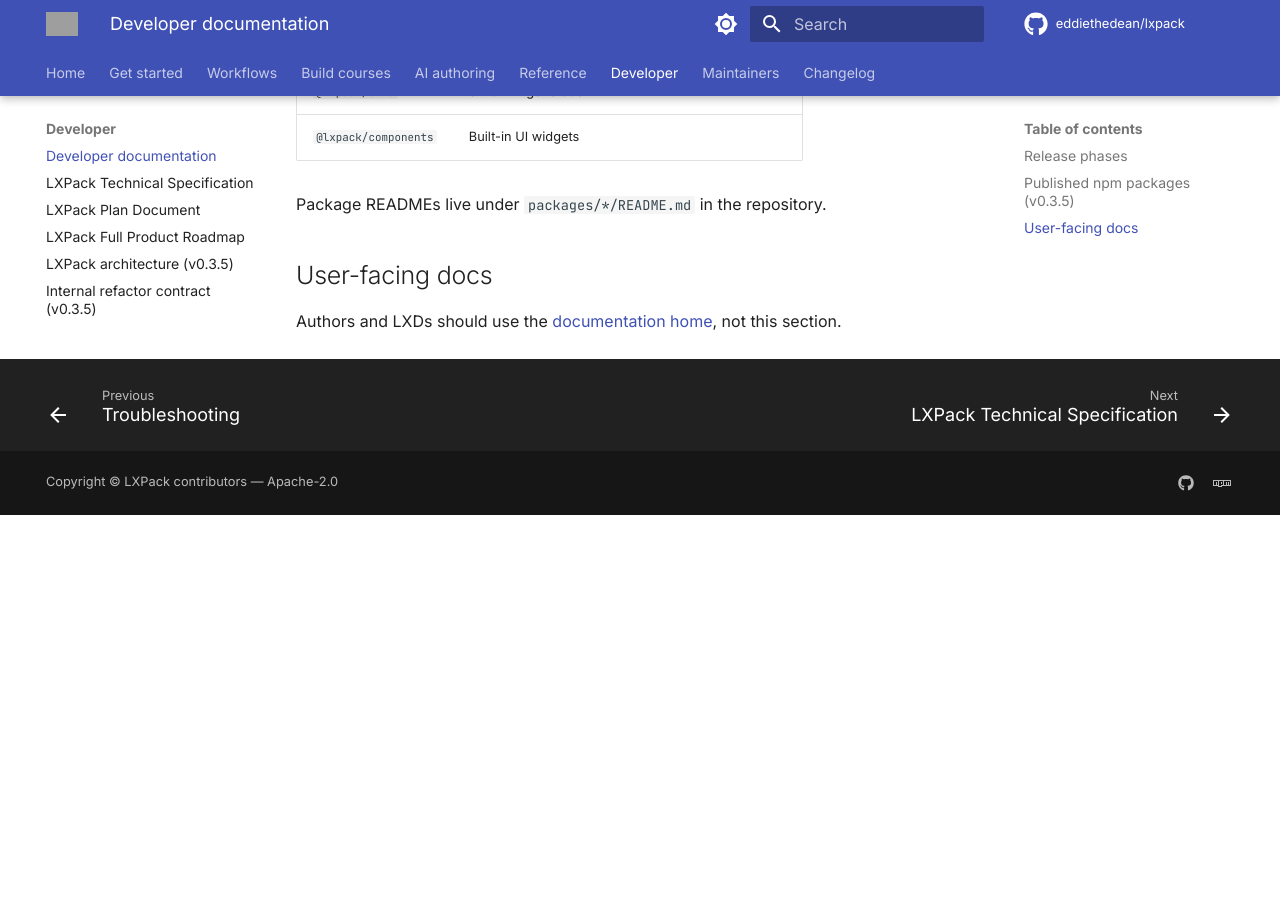
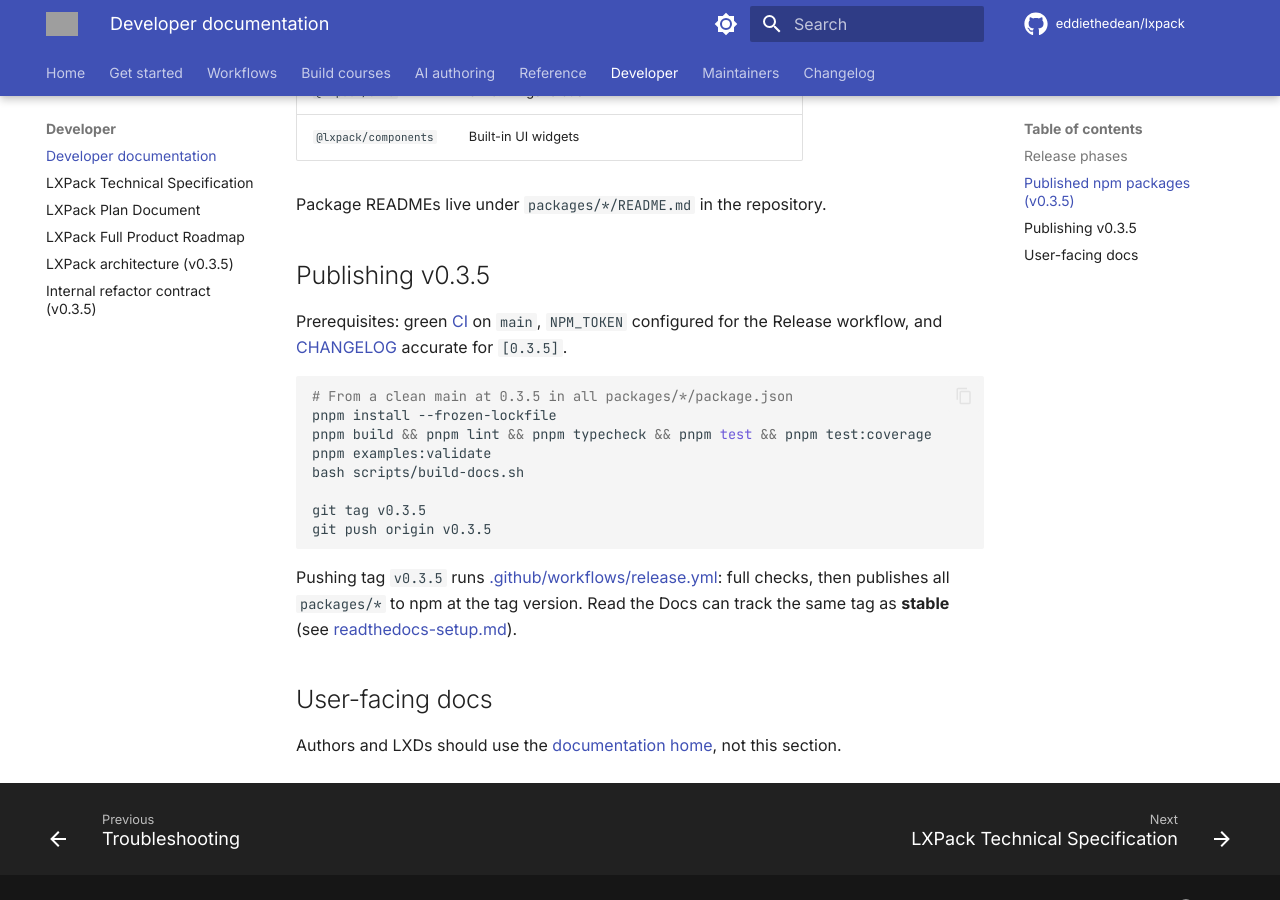
Before and after one commit to eddiethedean/lxpack, an MkDocs documentation site: the page built from docs/developer/index.md, in a window 1280 px wide and 900 px high, scrolled down 1558 px. Built offline with MkDocs 1.6.1 and Material for MkDocs 9.7.7, drawn with Linux system fonts in a browser that asks for light colours; comment, search, counter and statistics services are not loaded; before the commit the page ends 2073 px from its top, so only the background shows below that; grey boxes are pictures that could not be loaded.

Commit message:
docs: align 0.3.5 release notes and publishing steps.
Update cmi5 fetch documentation, changelog date, and developer publishing checklist for the v0.3.5 tag.

````diff
--- a/docs/developer/index.md
+++ b/docs/developer/index.md
@@ -61,6 +61,23 @@ Technical references for **v0.3.5** contributors and integrators.
 
 Package READMEs live under `packages/*/README.md` in the repository.
 
+## Publishing v0.3.5
+
+Prerequisites: green [CI](https://github.com/eddiethedean/lxpack/actions/workflows/ci.yml) on `main`, `NPM_TOKEN` configured for the Release workflow, and [CHANGELOG](../../CHANGELOG.md) accurate for `[0.3.5]`.
+
+```bash
+# From a clean main at 0.3.5 in all packages/*/package.json
+pnpm install --frozen-lockfile
+pnpm build && pnpm lint && pnpm typecheck && pnpm test && pnpm test:coverage
+pnpm examples:validate
+bash scripts/build-docs.sh
+
+git tag v0.3.5
+git push origin v0.3.5
+```
+
+Pushing tag `v0.3.5` runs [.github/workflows/release.yml](../../.github/workflows/release.yml): full checks, then publishes all `packages/*` to npm at the tag version. Read the Docs can track the same tag as **stable** (see [readthedocs-setup.md](../readthedocs-setup.md)).
+
 ## User-facing docs
 
 Authors and LXDs should use the [documentation home](../index.md), not this section.
````
Also changed, not shown: CHANGELOG.md (+1 -1 lines), README.md (+1 -1 lines), docs/guides/export-to-lms.md (+1 -1 lines).
